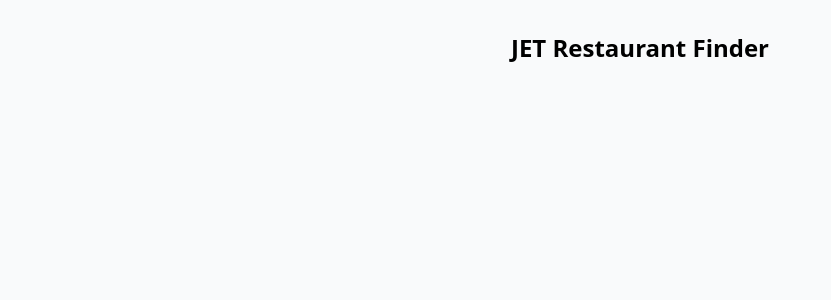
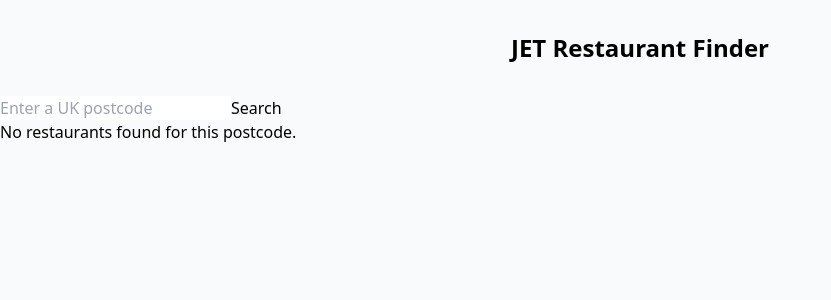
Before and after one commit to marateodorescu11/JET-restaurant-finder, a Vue app: page / in a window 1280 px wide. Shown: the top 300 px of the page, without its empty margins (0-831 px from the left). Built offline with nearby package versions, Linux system fonts and the light colour scheme.

Commit message:
feat: import the components and set up the states

```diff
--- a/src/App.vue
+++ b/src/App.vue
@@ -1,5 +1,19 @@
+<script setup lang="ts">
+import { ref } from 'vue'
+import type { Restaurant } from './types/restaurant'
+import SearchBar from './components/SearchBar.vue'
+import RestaurantList from './components/RestaurantList.vue'
+
+// Shared state managed by App.vue and passed down to child components
+const restaurants = ref<Restaurant[]>([])
+const isLoading = ref(false)
+const errorMessage = ref<string | null>(null)
+</script>
+
 <template>
   <div class="min-h-screen bg-gray-50">
     <h1 class="text-2xl font-bold text-center py-8">JET Restaurant Finder</h1>
+    <SearchBar />
+    <RestaurantList :restaurants="restaurants" />
   </div>
 </template>
```
